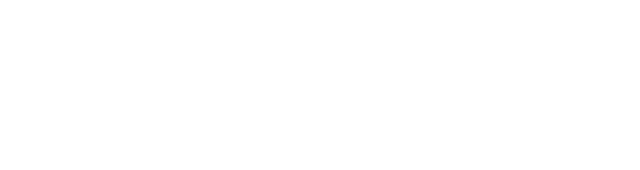
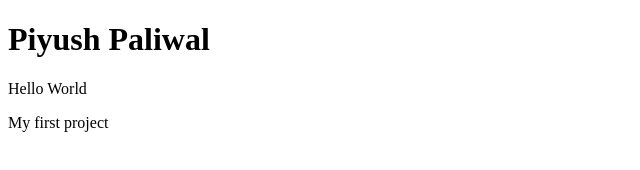
Before and after one commit to Piyush231412/project2, a plain HTML site: page index.html in a window 1280 px wide. Shown: the whole page, without its empty margins (0-640 px from the left). Drawn offline with Linux system fonts and the light colour scheme.

Commit message:
modify html file

```diff
--- a/index.html
+++ b/index.html
@@ -6,6 +6,8 @@
     <title>Document</title>
 </head>
 <body>
-
+    <h1>Piyush Paliwal</h1>
+    <p>Hello World</p>
+    <p>My first project</p>
 </body>
 </html>
```
